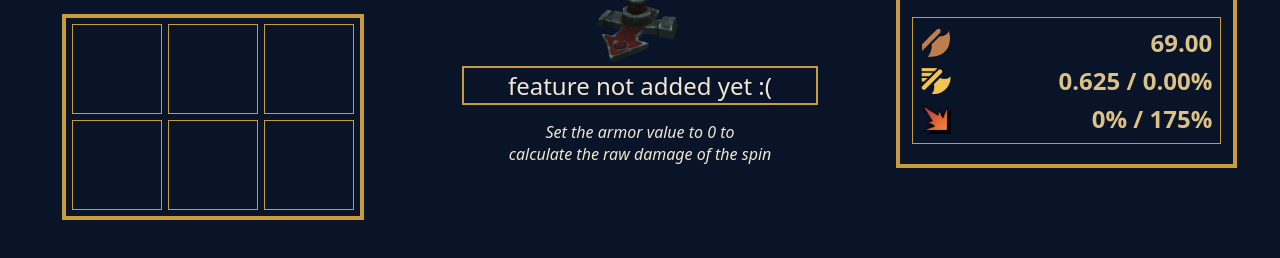
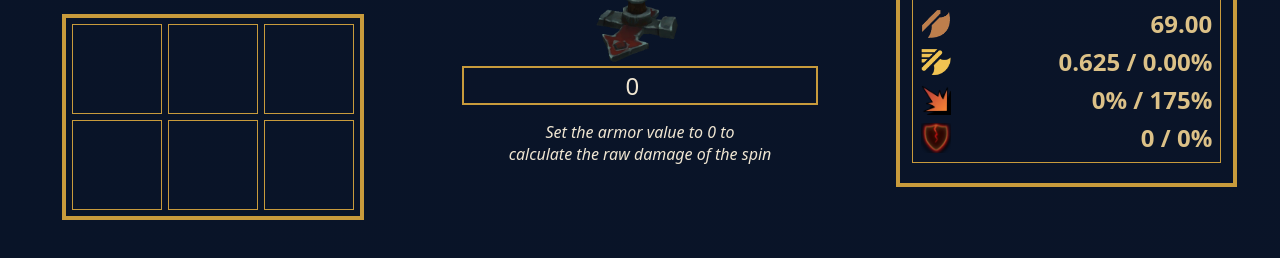
Before and after one commit to lamoo7/spin-calculator, a plain HTML site: page index.html in a window 1280 px wide. Shown: the part 482-740 px from the top of the page. Drawn offline with Linux system fonts and the light colour scheme.

Commit message:
added armor + armor pen

```diff
--- a/index.html
+++ b/index.html
@@ -5,6 +5,7 @@
     <meta charset="UTF-8" />
     <meta name="viewport" content="width=device-width, initial-scale=1.0" />
     <title>Garen Spin Calculator</title>
+    <link rel="shortcut icon" href="img/Garen_Judgment.png" type="image/x-icon" />
     <link rel="stylesheet" href="style.css" />
 </head>
 
@@ -31,7 +32,7 @@
     <div class="main">
         <h1>. Select <img id="enemy" src="img/helmet_bro.png" /> Enemy Armor Amount</h1>
         <img id="dummy" src="img/Enemy_Target_Dummy-f4ab72b7.png" />
-        <input type="text" min="1" value="feature not added yet :(" id="enemyArmor" />
+        <input type="number" min="0" value="0" id="enemyArmor" />
         <p>Set the armor value to 0 to<br>calculate the raw damage of the spin</p>
     </div>
 
@@ -79,6 +80,10 @@
                     <img src="img/Critical_strike_icon.webp" alt="Crit Strike Chance / Crit Strike Damage" />
                     <h2 id="critValue">0% / 175%</h2>
                 </div>
+                <div class="row">
+                    <img src="img/armor_pen.png" alt="Lethality / % Armor Penetration" />
+                    <h2 id="penValue">0 / 0%</h2>
+                </div>
             </div>
         </fieldset>
 
--- a/items.json
+++ b/items.json
@@ -46,7 +46,8 @@
     },
     {
         "name": "Last Whisper",
-        "ad": 20
+        "ad": 20,
+        "pen": 18
     },
     {
         "name": "Noonquiver",
@@ -71,7 +72,8 @@
     },
     {
         "name": "Serrated Dirk",
-        "ad": 20
+        "ad": 20,
+        "lethality": 10
     }
     ,
     {
@@ -80,7 +82,8 @@
     },
     {
         "name": "The Brutalizer",
-        "ad": 25
+        "ad": 25,
+        "lethality": 5
     },
     {
         "name": "Tiamat",
@@ -101,11 +104,13 @@
     },
     {
         "name": "Axiom Arc",
-        "ad": 55
+        "ad": 55,
+        "lethality": 18
     },
     {
         "name": "Black Cleaver",
-        "ad": 40
+        "ad": 40,
+        "pen": 30
     },
     {
         "name": "Blade of the Ruined King",
@@ -130,7 +135,8 @@
     },
     {
         "name": "Edge of Night",
-        "ad": 60
+        "ad": 60,
+        "lethality": 15
     },
     {
         "name": "Essence Reaver",
@@ -149,7 +155,8 @@
     },
     {
         "name": "Hubris",
-        "ad": 60
+        "ad": 60,
+        "lethality": 18
     },
     {
         "name": "Hullbreaker",
@@ -174,7 +181,8 @@
     {
         "name": "Lord Dominik's Regards",
         "ad": 35,
-        "critChance": 25
+        "critChance": 25,
+        "pen": 35
     },
     {
         "name": "Manamune",
@@ -191,7 +199,8 @@
     {
         "name": "Mortal Reminder",
         "ad": 35,
-        "critChance": 25
+        "critChance": 25,
+        "pen": 30
     },
     {
         "name": "Navori Flickerblade",
@@ -200,7 +209,8 @@
     },
     {
         "name": "Opportunity",
-        "ad": 55
+        "ad": 55,
+        "lethality": 15
     },
     {
         "name": "Overlord's Bloodmail",
@@ -213,7 +223,8 @@
     },
     {
         "name": "Profane Hydra",
-        "ad": 60
+        "ad": 60,
+        "lethality": 18
     },
     {
         "name": "Rapid Firecannon",
@@ -226,11 +237,13 @@
     },
     {
         "name": "Serpent's Fang",
-        "ad": 55
+        "ad": 55,
+        "lethality": 15
     },
     {
         "name": "Serylda's Grudge",
-        "ad": 45
+        "ad": 45,
+        "pen": 30
     },
     {
         "name": "Spear of Shojin",
@@ -253,7 +266,8 @@
     {
         "name": "The Collector",
         "ad": 50,
-        "critChance": 25
+        "critChance": 25,
+        "lethality": 10
     },
     {
         "name": "Titanic Hydra",
@@ -266,11 +280,13 @@
     },
     {
         "name": "Umbral Glaive",
-        "ad": 50
+        "ad": 50,
+        "lethality": 15
     },
     {
         "name": "Voltaic Cyclosword",
-        "ad": 55
+        "ad": 55,
+        "lethality": 18
     },
     {
         "name": "Wit's End",
@@ -278,12 +294,21 @@
     },
     {
         "name": "Youmuu's Ghostblade",
-        "ad": 55
+        "ad": 55,
+        "lethality": 18
     },
     {
         "name": "Yun Tal Wildarrows",
         "ad": 50,
         "as": 25,
         "critChance": 25
+    },
+    {
+        "name": "Berserker's Greaves",
+        "as": 25
+    },
+    {
+        "name": "Zephyr",
+        "as": 45
     }
 ]
--- a/scripts/app.js
+++ b/scripts/app.js
@@ -15,9 +15,9 @@ function getItemBonuses() {
       if (item) {
         acc.ad += item.ad || 0;
         acc.as += item.as || 0;
-
-        // Cap critChance at 100%
         acc.critChance = Math.min(100, acc.critChance + (item.critChance || 0));
+        acc.lethality += item.lethality || 0;
+        acc.pen += item.pen || 0;
 
         // Set critDamage to 215% if Infinity Edge is found in selected items
         if (item.name === "Infinity Edge") {
@@ -26,7 +26,7 @@ function getItemBonuses() {
       }
       return acc;
     },
-    { ad: 0, as: 0, critChance: 0, critDamage: 175 } // Default critDamage is 175%
+    { ad: 0, as: 0, critChance: 0, critDamage: 175, lethality: 0, pen: 0 } // Default critDamage is 175%
   );
 }
 
@@ -35,13 +35,14 @@ function updateStats() {
 
   const level = parseInt(document.getElementById("championLevel").value) || 1;
   const eRank = parseInt(document.getElementById("eRank").value) || 1;
+  const armor = parseFloat(document.getElementById("enemyArmor").value) || 0;
 
   // Calculate level-based stats
   const levelBasedAD = calculateLevelBasedAD(level);
   const ASResults = calculateLevelBasedAS(level);
 
   // Get item bonuses
-  const { ad: itemAD, as: itemASPercent, critChance, critDamage } = getItemBonuses();
+  const { ad: itemAD, as: itemASPercent, critChance, critDamage, lethality, pen } = getItemBonuses();
 
   // Combine stats
   const totalAD = calculateTotalAD(levelBasedAD, itemAD);
@@ -54,31 +55,37 @@ function updateStats() {
   // Display capped crit chance and adjusted crit damage
   document.getElementById("critValue").textContent = `${critChance}% / ${critDamage}%`;
 
+  // Display Lethality and Percent Armor Penetration
+  document.getElementById("penValue").textContent = `${lethality} / ${pen}%`;
+
   const spins = calculateSpinCountFromAS(ASResults.levelBonusAS + itemASPercent);
   document.getElementById("spinCount").textContent = spins;
 
-  // Calculate E ability damage per spin with critical spins included
-  const { baseDamagePerSpin, dmgPerCritSpin, closestDmgPerSpin, closestDmgPerCritSpin } = calculateDamagePerSpin(level, eRank, totalAD, critDamage);
+  // Calculate E ability damage per spin with mitigation
+  const { baseDamagePerSpin, dmgPerCritSpin, closestDmgPerSpin, closestDmgPerCritSpin } =
+      calculateDamagePerSpin(level, eRank, totalAD, critDamage, armor, lethality, pen);
 
-  // Update regular and closest target damage per spin
+  // Update spin damage with mitigation
   document.getElementById("dmgPerSpin").textContent = baseDamagePerSpin;
   document.getElementById("closestDmgPerSpin").textContent = closestDmgPerSpin;
 
-  // Update critical damage per spin and closest target crit damage per spin
+  // Update critical spin damage with mitigation
   document.getElementById("dmgPerCritSpin").textContent = dmgPerCritSpin;
   document.getElementById("closestDmgPerCritSpin").textContent = closestDmgPerCritSpin;
 
   // Calculate total E ability damage factoring in crits and closest target bonus
-  const { totalDamage, closestTargetTotalDamage } = calculateTotalEDamage(spins, baseDamagePerSpin, critChance, critDamage);
+  const { totalDamage, closestTargetTotalDamage } =
+      calculateTotalEDamage(spins, baseDamagePerSpin, critChance, critDamage);
 
-  // Display total damage for regular and closest target
+  // Update total damage
   document.getElementById("totalEDmg").textContent = totalDamage;
   document.getElementById("closestTotalEDmg").textContent = closestTargetTotalDamage;
 }
 
-// Event listeners
+// Add event listeners for input changes
 document.getElementById("championLevel").addEventListener("input", updateStats);
 document.getElementById("eRank").addEventListener("input", updateStats);
+document.getElementById("enemyArmor").addEventListener("input", updateStats);
 
 // Initialize
 document.addEventListener("DOMContentLoaded", updateStats);
--- a/scripts/calculator.js
+++ b/scripts/calculator.js
@@ -41,31 +41,40 @@ function calculateSpinCountFromAS(totalBonusAS) {
   return Math.floor(7 + totalBonusAS / 25);
 }
 
-// Calculate damage per spin with level and item AD, factoring in crit
-function calculateDamagePerSpin(level, eRank, totalAD, critDamage) {
+// Calculate damage per spin with level, item AD, crit, and armor
+function calculateDamagePerSpin(level, eRank, totalAD, critDamage, armor, lethality, pen) {
   const rankDamage = [4, 8, 12, 16, 20];
   const ADScaling = [0.36, 0.37, 0.38, 0.39, 0.4];
   let levelBonusDamage = level <= 9 ? (level - 1) * 0.8 : 8 * 0.8 + (level - 9) * 0.2;
 
-  // Base damage per spin without crit
-  const baseDamagePerSpin = rankDamage[eRank - 1] + levelBonusDamage + ADScaling[eRank - 1] * totalAD;
+  // Apply Percent Penetration first
+  const armorAfterPen = armor * (1 - pen / 100);
 
-  // Crit damage per spin with crit multiplier
+  // Subtract Lethality
+  const finalArmor = Math.max(0, armorAfterPen - lethality);
+
+  // Damage reduction
+  const damageReduction = 100 / (100 + finalArmor);
+
+  // Base damage per spin
+  const baseDamagePerSpinRaw = rankDamage[eRank - 1] + levelBonusDamage + ADScaling[eRank - 1] * totalAD;
+  const baseDamagePerSpin = baseDamagePerSpinRaw * damageReduction;
+
+  // Critical damage per spin
   const critMultiplier = critDamage / 100;
-  const dmgPerCritSpin = baseDamagePerSpin * critMultiplier;
+  const dmgPerCritSpin = baseDamagePerSpinRaw * critMultiplier * damageReduction;
 
-  // Calculate the closest target bonus (25%) for both regular and crit spins
+  // Closest target bonus (25%)
   const closestDmgPerSpin = baseDamagePerSpin * 1.25;
   const closestDmgPerCritSpin = dmgPerCritSpin * 1.25;
 
   return {
-      baseDamagePerSpin: baseDamagePerSpin.toFixed(2),
-      dmgPerCritSpin: dmgPerCritSpin.toFixed(2),
-      closestDmgPerSpin: closestDmgPerSpin.toFixed(2),
-      closestDmgPerCritSpin: closestDmgPerCritSpin.toFixed(2)
+    baseDamagePerSpin: baseDamagePerSpin.toFixed(2),
+    dmgPerCritSpin: dmgPerCritSpin.toFixed(2),
+    closestDmgPerSpin: closestDmgPerSpin.toFixed(2),
+    closestDmgPerCritSpin: closestDmgPerCritSpin.toFixed(2)
   };
 }
-
 
 // Function to calculate total E ability damage, factoring in crits and closest target bonus
 function calculateTotalEDamage(spins, baseDamagePerSpin, critChance, critDamage) {
--- a/scripts/modal.js
+++ b/scripts/modal.js
@@ -60,6 +60,8 @@ function renderItems(items) {
         ${item.as ? `<span class="item-stats"><img src="img/attack-speed.webp" alt="AS"> ${item.as}%</span>` : ""}
         ${item.critChance ? `<span class="item-stats"><img src="img/Critical_strike_icon.webp" alt="Crit Chance"> ${item.critChance}%</span>` : ""}
         ${item.critDamage ? `<span class="item-stats"><img src="img/crit-damage.png" alt="Crit Damage"> ${item.critDamage}%</span>` : ""}
+        ${item.lethality ? `<span class="item-stats"><img src="img/armor_pen.png" alt="Lethality"> ${item.lethality}</span>` : ""}
+        ${item.pen ? `<span class="item-stats"><img src="img/armor_pen.png" alt="%PEN"> ${item.pen}%</span>` : ""}
       </div>
     `;
 
@@ -72,9 +74,14 @@ function renderItems(items) {
   });
 }
 
-// Function to set selected item in the clicked slot
 function selectItem(item) {
   if (selectedSlotIndex !== null) {
+    // Check if the item being selected has Pen and another Pen item is already selected
+    if (item.pen && selectedItems.some(selectedItem => selectedItem?.pen)) {
+      alert("You can only have one item with Percent Armor Penetration.");
+      return; // Prevent selection
+    }
+
     // Set the selected item in the selected slot
     selectedItems[selectedSlotIndex] = item;
 
--- a/style.css
+++ b/style.css
@@ -194,7 +194,6 @@ dialog::-webkit-scrollbar-thumb {
 .item-row img {
   width: 70px;
   height: 70px;
-  margin-right: 10px;
 }
 
 .item-info img {
@@ -220,3 +219,8 @@ h4{
 h2 #crit-spin-row {
   display: flex;
 }
+
+.item-image{
+  height: 70px;
+  margin-right: 10px;
+}
```
Also changed, not shown: img/armor_pen.png (added).
